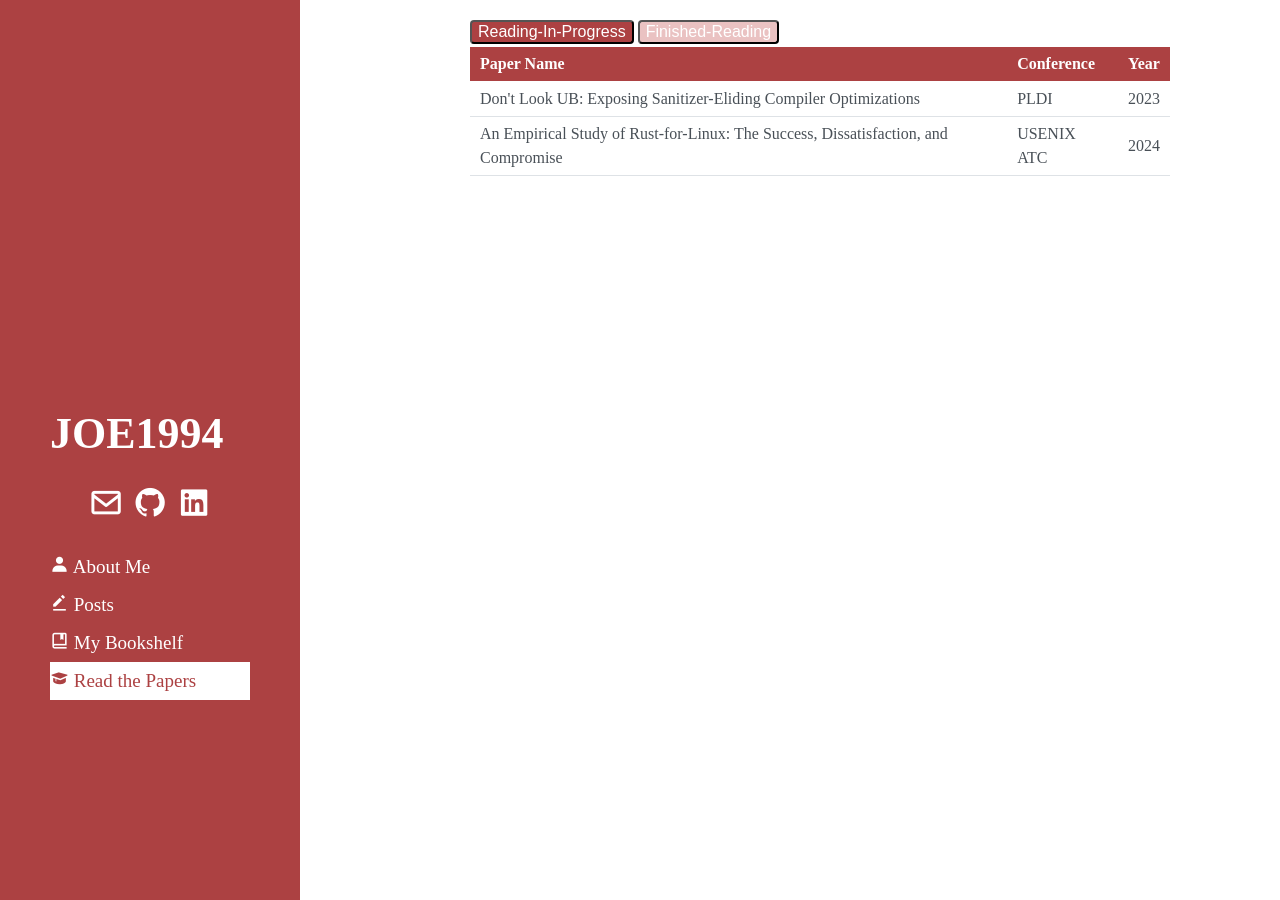
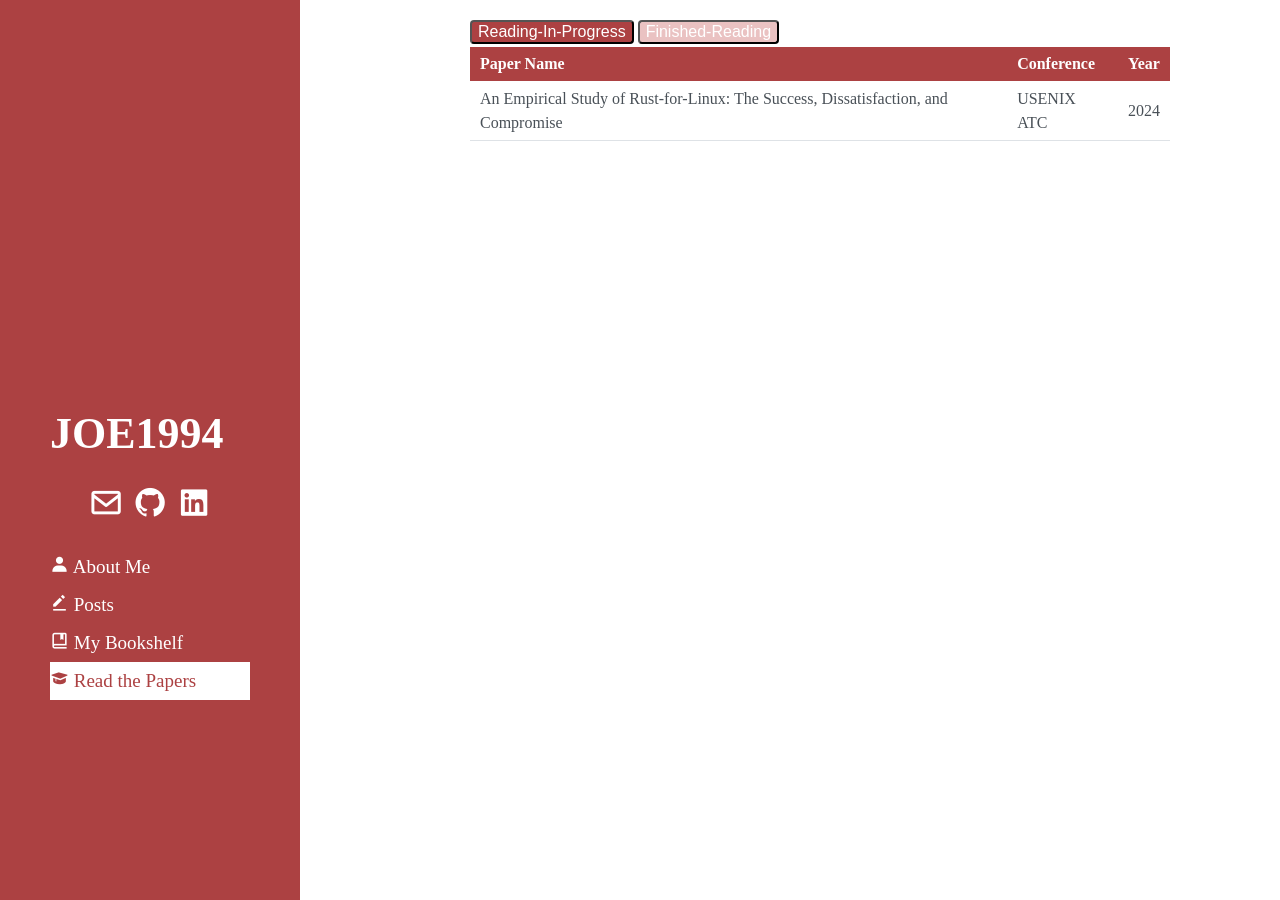
Before and after one commit to JOE1994/JOE1994.github.io, a Jekyll site: the page built from read_the_papers.html, in a window 1280 px wide. Built offline with Jekyll 4.4.1, drawn with Linux system fonts in a browser that asks for light colours; some web fonts are replaced; some of the changed lines change nothing that is shown.

Commit message:
[papers] Done with LookUB paper

```diff
--- a/_data/papers_done.yml
+++ b/_data/papers_done.yml
@@ -3,3 +3,9 @@
   year: 2018
   link: https://dl.acm.org/doi/10.1145/3281411.3281443
   fin_date: '2024-07-14'
+
+- name: "Don't Look UB: Exposing Sanitizer-Eliding Compiler Optimizations"
+  conf: "PLDI"
+  year: 2023
+  link: https://dl.acm.org/doi/10.1145/3591257
+  fin_date: '2024-07-22'
--- a/_data/papers_reading.yml
+++ b/_data/papers_reading.yml
@@ -1,8 +1,3 @@
-- name: "Don't Look UB: Exposing Sanitizer-Eliding Compiler Optimizations"
-  conf: "PLDI"
-  year: 2023
-  link: https://dl.acm.org/doi/10.1145/3591257
-
 - name: "An Empirical Study of Rust-for-Linux: The Success, Dissatisfaction, and Compromise"
   conf: USENIX ATC
   year: 2024
```
